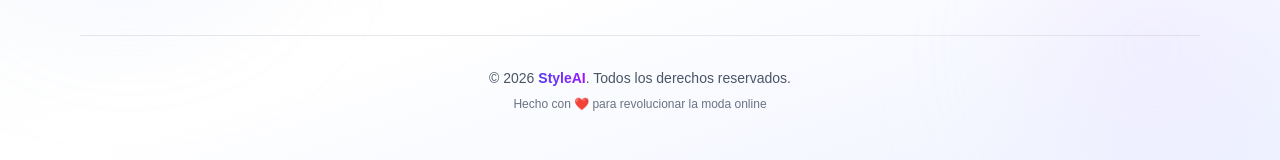
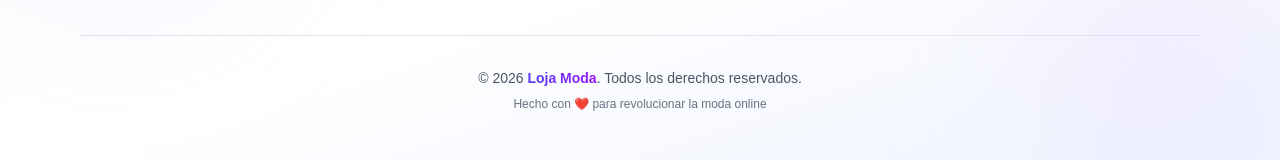
Before and after one commit to utpl/Loja-Moda, a Next.js app: page / in a window 1280 px wide. Shown: the part 2132-2292 px from the top of the page. Built offline with nearby package versions, Linux system fonts and the light colour scheme.

Commit message:
Cambios en footer

```diff
--- a/src/components/sections/Footer.tsx
+++ b/src/components/sections/Footer.tsx
@@ -134,7 +134,7 @@ export const Footer = () => {
         {/* Copyright */}
         <div className="mt-12 pt-8 border-t border-gray-200 text-center">
           <p className="text-gray-600 text-sm">
-            © {new Date().getFullYear()} <span className="font-semibold bg-linear-to-r from-indigo-600 to-purple-600 bg-clip-text text-transparent">StyleAI</span>. Todos los derechos reservados.
+            © {new Date().getFullYear()} <span className="font-semibold bg-linear-to-r from-indigo-600 to-purple-600 bg-clip-text text-transparent">Loja Moda</span>. Todos los derechos reservados.
           </p>
           <p className="text-gray-500 text-xs mt-2">
             Hecho con ❤️ para revolucionar la moda online
```
